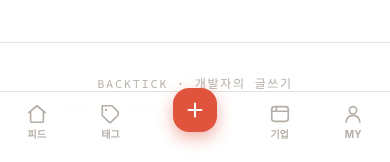
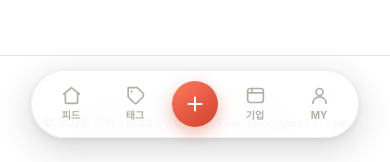
Before and after one commit to theo-ooooo/backtick, a Next.js app: page /login in a window 390 px wide. Shown: the part 692-854 px from the top of the page. Built offline with nearby package versions, Linux system fonts and the light colour scheme; no server answers; a web font is replaced by a local one.

Commit message:
feat(mobile): 탭바를 iOS 26 플로팅 필 스타일로 — 활성 캡슐 하이라이트, 인라인 코랄 글쓰기

```diff
--- a/src/app/layout.tsx
+++ b/src/app/layout.tsx
@@ -67,7 +67,7 @@ export default async function RootLayout({ children }: LayoutProps<"/">) {
           </div>
         </header>
         {children}
-        <div className="h-[68px] sm:hidden" aria-hidden />
+        <div className="h-[92px] sm:hidden" aria-hidden />
         <footer className="mt-auto border-t border-line py-8">
           <div className="mx-auto flex w-full max-w-[1200px] flex-col items-center gap-2 px-6 text-center">
             <span className="font-mono text-[12px] tracking-[0.14em] text-faint">BACKTICK · 개발자의 글쓰기</span>
--- a/src/components/layout/MobileTabBar.tsx
+++ b/src/components/layout/MobileTabBar.tsx
@@ -10,61 +10,78 @@ interface Props {
 
 const ICONS = {
   feed: (
-    <svg width="22" height="22" viewBox="0 0 24 24" fill="none" stroke="currentColor" strokeWidth="1.8" strokeLinecap="round" strokeLinejoin="round" aria-hidden>
+    <svg width="21" height="21" viewBox="0 0 24 24" fill="none" stroke="currentColor" strokeWidth="1.9" strokeLinecap="round" strokeLinejoin="round" aria-hidden>
       <path d="M3 10.5 12 3l9 7.5" />
       <path d="M5 9.5V20a1 1 0 0 0 1 1h12a1 1 0 0 0 1-1V9.5" />
     </svg>
   ),
   tags: (
-    <svg width="22" height="22" viewBox="0 0 24 24" fill="none" stroke="currentColor" strokeWidth="1.8" strokeLinecap="round" strokeLinejoin="round" aria-hidden>
+    <svg width="21" height="21" viewBox="0 0 24 24" fill="none" stroke="currentColor" strokeWidth="1.9" strokeLinecap="round" strokeLinejoin="round" aria-hidden>
       <path d="M20.6 13.4 13.4 20.6a2 2 0 0 1-2.8 0l-7-7V3h10.6l6.4 6.4a2 2 0 0 1 0 2.8Z" />
       <circle cx="7.5" cy="7.5" r="1.3" fill="currentColor" stroke="none" />
     </svg>
   ),
   sources: (
-    <svg width="22" height="22" viewBox="0 0 24 24" fill="none" stroke="currentColor" strokeWidth="1.8" strokeLinecap="round" strokeLinejoin="round" aria-hidden>
+    <svg width="21" height="21" viewBox="0 0 24 24" fill="none" stroke="currentColor" strokeWidth="1.9" strokeLinecap="round" strokeLinejoin="round" aria-hidden>
       <rect x="3" y="4" width="18" height="16" rx="3" />
       <path d="M3 9h18M8 4v5" />
     </svg>
   ),
   my: (
-    <svg width="22" height="22" viewBox="0 0 24 24" fill="none" stroke="currentColor" strokeWidth="1.8" strokeLinecap="round" strokeLinejoin="round" aria-hidden>
+    <svg width="21" height="21" viewBox="0 0 24 24" fill="none" stroke="currentColor" strokeWidth="1.9" strokeLinecap="round" strokeLinejoin="round" aria-hidden>
       <circle cx="12" cy="8" r="4" />
       <path d="M4.5 21a7.5 7.5 0 0 1 15 0" />
     </svg>
   ),
 } as const;
 
-/** 모바일 하단 탭바 (iOS 스타일) — 데스크톱에선 숨김. */
+/** 모바일 플로팅 필 탭바 (iOS 26 앱스토어 스타일) — 데스크톱에선 숨김. */
 export function MobileTabBar({ handle, loggedIn }: Props) {
   const pathname = usePathname();
   const myHref = loggedIn ? (handle ? `/@${handle}` : "/settings") : "/login";
 
-  const tabs = [
-    { href: "/", label: "피드", icon: ICONS.feed, active: pathname === "/" },
-    { href: "/tags", label: "태그", icon: ICONS.tags, active: pathname.startsWith("/tags") },
-    { href: "/write", label: "", icon: null, active: false }, // center action
-    { href: "/sources", label: "기업", icon: ICONS.sources, active: pathname.startsWith("/sources") },
-    { href: myHref, label: "MY", icon: ICONS.my, active: pathname.startsWith("/settings") || pathname.startsWith("/posts") || (handle ? decodeURIComponent(pathname).startsWith(`/@${handle}`) : false) },
+  const items = [
+    { key: "feed", href: "/", label: "피드", icon: ICONS.feed, active: pathname === "/" },
+    { key: "tags", href: "/tags", label: "태그", icon: ICONS.tags, active: pathname.startsWith("/tags") },
+    { key: "write", href: "/write", label: "", icon: null, active: false },
+    { key: "sources", href: "/sources", label: "기업", icon: ICONS.sources, active: pathname.startsWith("/sources") },
+    {
+      key: "my",
+      href: myHref,
+      label: "MY",
+      icon: ICONS.my,
+      active:
+        pathname.startsWith("/settings") ||
+        pathname.startsWith("/posts") ||
+        (handle ? decodeURIComponent(pathname).startsWith(`/@${handle}`) : false),
+    },
   ];
 
   return (
-    <nav className="fixed inset-x-0 bottom-0 z-40 border-t border-line bg-white/95 backdrop-blur sm:hidden">
-      <div className="mx-auto flex h-[60px] max-w-[520px] items-stretch justify-around pb-[env(safe-area-inset-bottom)]">
-        {tabs.map((t, i) =>
-          i === 2 ? (
-            <Link key="write" href="/write" aria-label="글쓰기" className="flex items-center px-3">
-              <span className="flex h-11 w-11 -translate-y-3 items-center justify-center rounded-2xl bg-acc text-white shadow-[0_6px_16px_rgba(224,83,61,.45)] transition active:scale-95">
-                <svg width="22" height="22" viewBox="0 0 24 24" fill="none" stroke="currentColor" strokeWidth="2.2" strokeLinecap="round" aria-hidden>
+    <nav className="fixed inset-x-0 z-40 flex justify-center sm:hidden" style={{ bottom: "calc(env(safe-area-inset-bottom) + 14px)" }}>
+      <div className="flex items-center gap-0.5 rounded-full border border-black/[.06] bg-white/85 px-2 py-1.5 shadow-[0_10px_34px_rgba(26,24,21,.18),0_2px_8px_rgba(26,24,21,.08)] backdrop-blur-xl">
+        {items.map((t) =>
+          t.key === "write" ? (
+            <Link key="write" href="/write" aria-label="글쓰기" className="mx-1">
+              <span
+                className="flex h-[46px] w-[46px] items-center justify-center rounded-full text-white transition active:scale-95"
+                style={{
+                  background: "linear-gradient(145deg, #ff7a5c 0%, #e0533d 65%, #cf4530 100%)",
+                  boxShadow: "0 6px 16px rgba(224,83,61,.4)",
+                }}
+              >
+                <svg width="22" height="22" viewBox="0 0 24 24" fill="none" stroke="currentColor" strokeWidth="2.3" strokeLinecap="round" aria-hidden>
                   <path d="M12 5v14M5 12h14" />
                 </svg>
               </span>
             </Link>
           ) : (
             <Link
-              key={t.href + t.label}
+              key={t.key}
               href={t.href}
-              className={`flex flex-col items-center justify-center gap-0.5 px-3 ${t.active ? "text-ink" : "text-faint"}`}
+              className={`flex min-w-[62px] flex-col items-center justify-center gap-0.5 rounded-full px-3 py-2 transition ${
+                t.active ? "bg-ink/[.07] text-ink" : "text-faint active:bg-ink/[.04]"
+              }`}
             >
               {t.icon}
               <span className="text-[10px] font-bold">{t.label}</span>
--- a/src/components/post/CommentsSheet.tsx
+++ b/src/components/post/CommentsSheet.tsx
@@ -31,7 +31,7 @@ export function CommentsSheet(props: Props) {
       <button
         type="button"
         onClick={() => setOpen(true)}
-        className="fixed bottom-[84px] right-5 z-40 flex items-center gap-2 sm:bottom-6 sm:right-6 rounded-full bg-ink px-5 py-3.5 text-[14px] font-bold text-white shadow-[0_8px_24px_rgba(26,24,21,.35)] transition hover:opacity-90 active:scale-95"
+        className="fixed bottom-[104px] right-5 z-40 flex items-center gap-2 sm:bottom-6 sm:right-6 rounded-full bg-ink px-5 py-3.5 text-[14px] font-bold text-white shadow-[0_8px_24px_rgba(26,24,21,.35)] transition hover:opacity-90 active:scale-95"
         aria-label="댓글 열기"
       >
         <svg width="16" height="16" viewBox="0 0 16 16" fill="none" aria-hidden>
```
